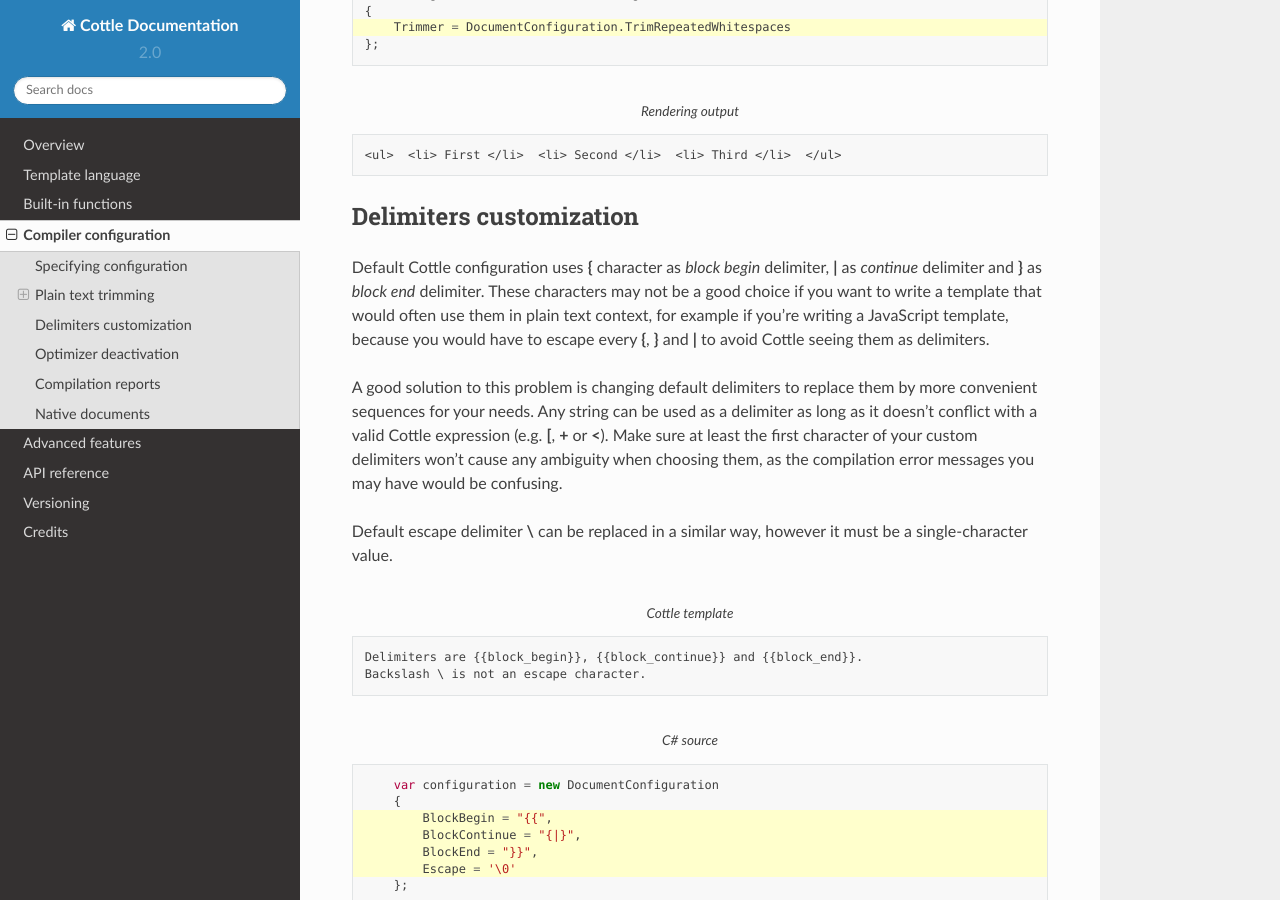
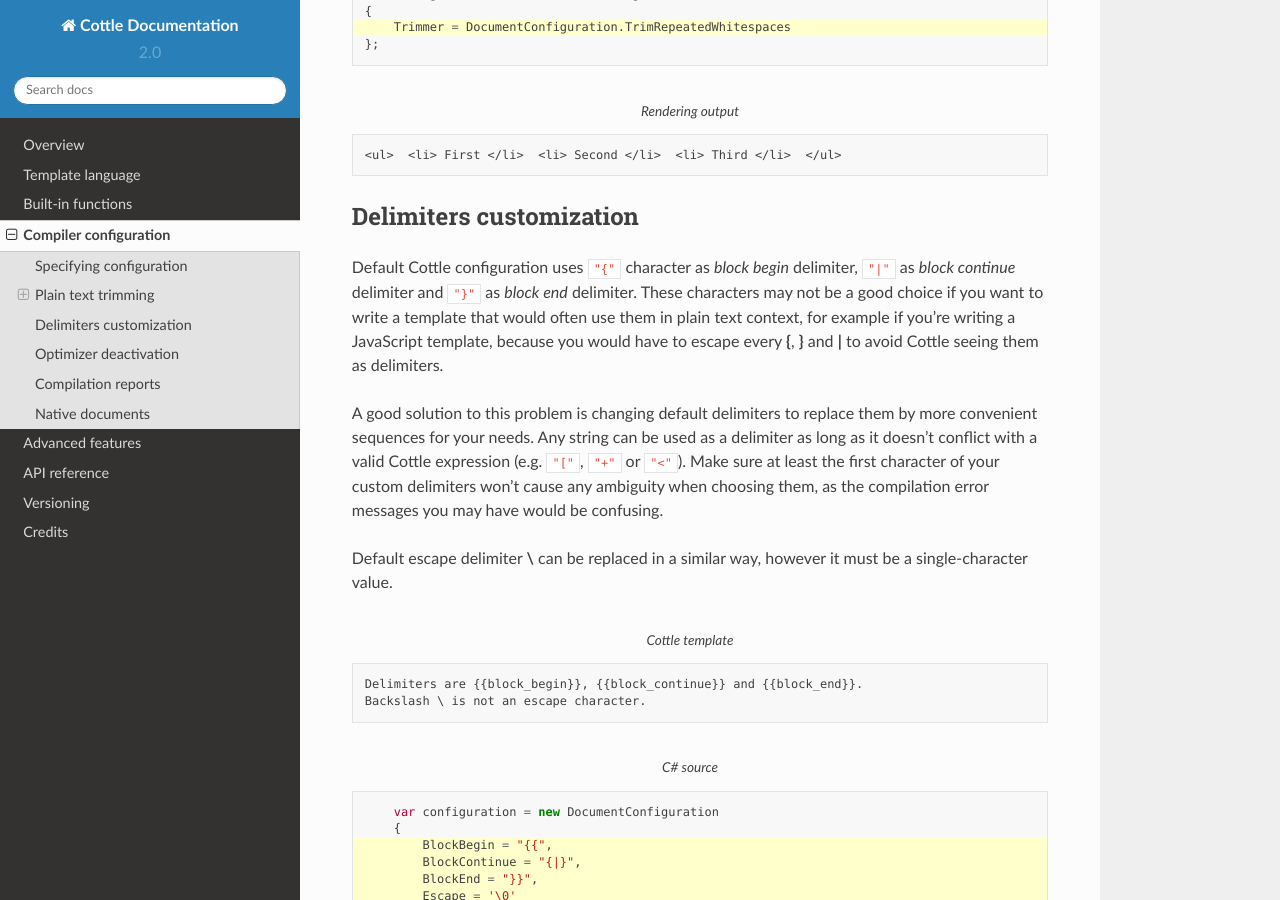
Before and after one commit to r3c/cottle, a Sphinx documentation site: the page built from docs/page/04-configuration.rst, in a window 1280 px wide and 900 px high, scrolled down 3185 px. Built offline with Sphinx 7.4.7 and the Read the Docs theme 2.0.0, drawn with Linux system fonts in a browser that asks for light colours; cross-references to code outside the pages are shown as plain code.

Commit message:
Clarify delimiter names in documentation.

```diff
--- a/docs/page/02-language.rst
+++ b/docs/page/02-language.rst
@@ -319,7 +319,7 @@
 
     Commands can be nested.
 
-The ``if`` command syntax, similarly to ``wrap`` command, is ``{if condition:when {condition} is true}`` where ``condition`` is a predicate expression and the part between ``:`` (*body declaration*) and ``}`` (*block end*) delimiters is template code. It also supports optional ``elif`` (else if) and ``else`` blocks that behave like in most programming languages, using syntax ``{if first:X|elif second:Y|else:Z}``. Both ``elif`` and ``else`` commands must be preceeded by a ``|`` (*continue*) delimiter.
+The ``if`` command syntax, similarly to ``wrap`` command, is ``{if condition:when {condition} is true}`` where ``condition`` is a predicate expression and the part between ``:`` (*body declaration*) and ``}`` (*block end*) delimiters is template code. It also supports optional ``elif`` (else if) and ``else`` blocks that behave like in most programming languages, using syntax ``{if first:X|elif second:Y|else:Z}``. Both ``elif`` and ``else`` commands must be preceeded by a ``|`` (*block continue*) delimiter.
 
 .. code-block:: plain
     :caption: Cottle template
@@ -539,7 +539,6 @@
     :caption: Cottle template
 
     {_ This is a comment that will be ignored when rendering the template}
-
     Hello, World!
 
 .. code-block:: plain
--- a/docs/page/04-configuration.rst
+++ b/docs/page/04-configuration.rst
@@ -162,9 +162,9 @@
 Delimiters customization
 ========================
 
-Default Cottle configuration uses **{** character as *block begin* delimiter, **|** as *continue* delimiter and **}** as *block end* delimiter. These characters may not be a good choice if you want to write a template that would often use them in plain text context, for example if you're writing a JavaScript template, because you would have to escape every **{**, **}** and **|** to avoid Cottle seeing them as delimiters.
+Default Cottle configuration uses ``"{"`` character as *block begin* delimiter, ``"|"`` as *block continue* delimiter and ``"}"`` as *block end* delimiter. These characters may not be a good choice if you want to write a template that would often use them in plain text context, for example if you're writing a JavaScript template, because you would have to escape every **{**, **}** and **|** to avoid Cottle seeing them as delimiters.
 
-A good solution to this problem is changing default delimiters to replace them by more convenient sequences for your needs. Any string can be used as a delimiter as long as it doesn't conflict with a valid Cottle expression (e.g. **[**, **+** or **<**). Make sure at least the first character of your custom delimiters won't cause any ambiguity when choosing them, as the compilation error messages you may have would be confusing.
+A good solution to this problem is changing default delimiters to replace them by more convenient sequences for your needs. Any string can be used as a delimiter as long as it doesn't conflict with a valid Cottle expression (e.g. ``"["``, ``"+"`` or ``"<"``). Make sure at least the first character of your custom delimiters won't cause any ambiguity when choosing them, as the compilation error messages you may have would be confusing.
 
 Default escape delimiter **\\** can be replaced in a similar way, however it must be a single-character value.
 
--- a/docs/page/06-api.rst
+++ b/docs/page/06-api.rst
@@ -86,7 +86,7 @@
 
     .. property:: string BlockContinue { get; set; }
 
-        Delimiter for *continue command*, see section :ref:`delimiter_customization` for details.
+        Delimiter for *block continue*, see section :ref:`delimiter_customization` for details.
 
     .. property:: string BlockEnd { get; set; }
 
```
